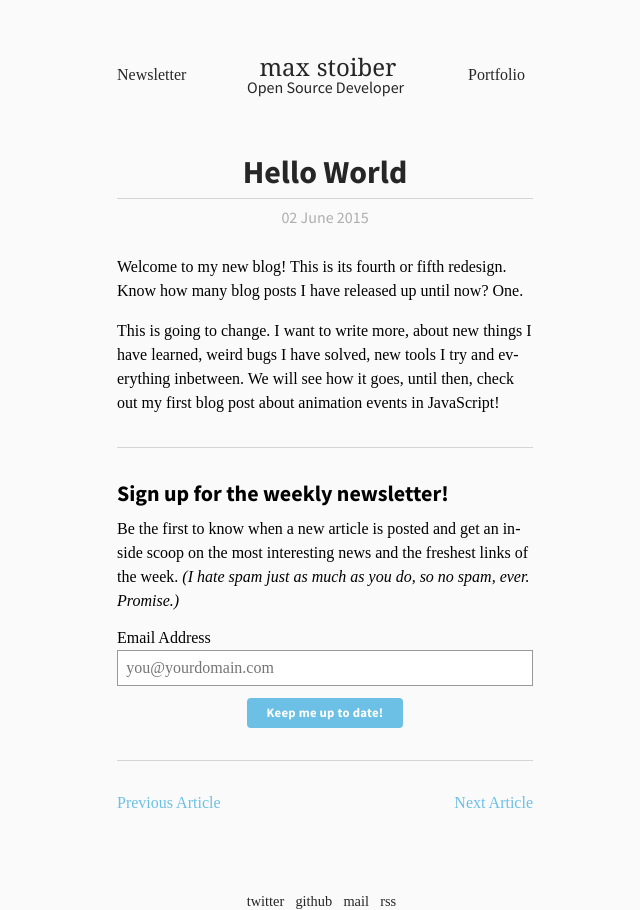
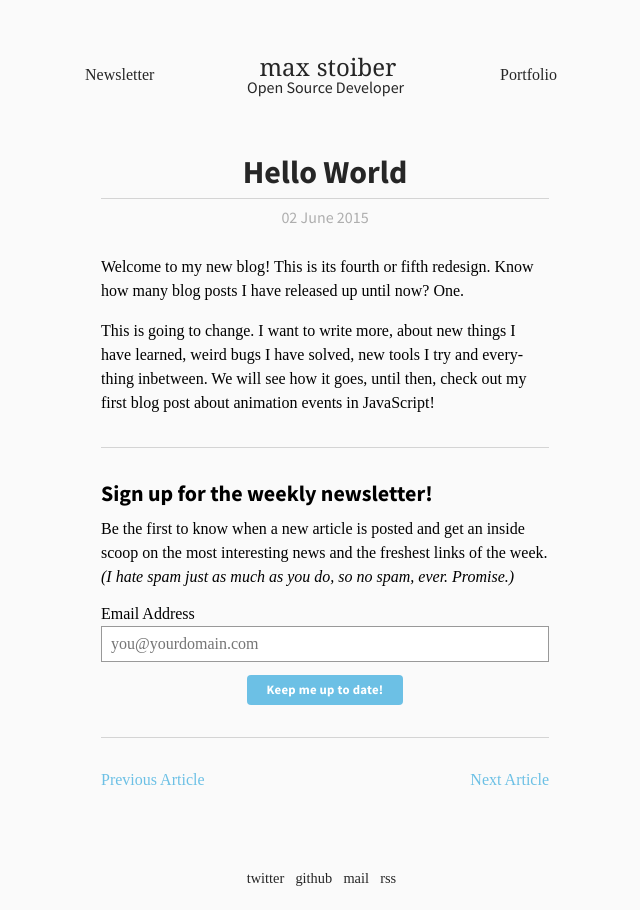
Before and after one commit to mxstbr/mxstbr.github.io, a Jekyll site: the page built from _posts/2015-06-02-hello-world.md, in a window 1280 px wide. Shown: the whole page, without its empty margins (315-955 px from the left). Built offline with Jekyll 4.4.1, drawn with Linux system fonts in a browser that asks for light colours; some web fonts are replaced.

Commit message:
Bump up width of text for easier reading

```diff
--- a/_sass/_post.scss
+++ b/_sass/_post.scss
@@ -9,7 +9,7 @@
 
     display: block;
     width: 100%;
-    max-width: 28em;
+    max-width: $max-width;
     margin: 0 auto;
     @include rem(margin-top, 9.5);
     @include rem(margin-bottom, 5);
--- a/_sass/_variables.scss
+++ b/_sass/_variables.scss
@@ -18,5 +18,5 @@ $sans-serif: 'Source Sans Pro', sans-serif;
 $monospace: "Source Code Pro", "Courier New", Menlo, Courier, monospace;
 
 // Sizes
-$max-width: 26em;
+$max-width: 30em;
 $nav-height: 50px;
```
